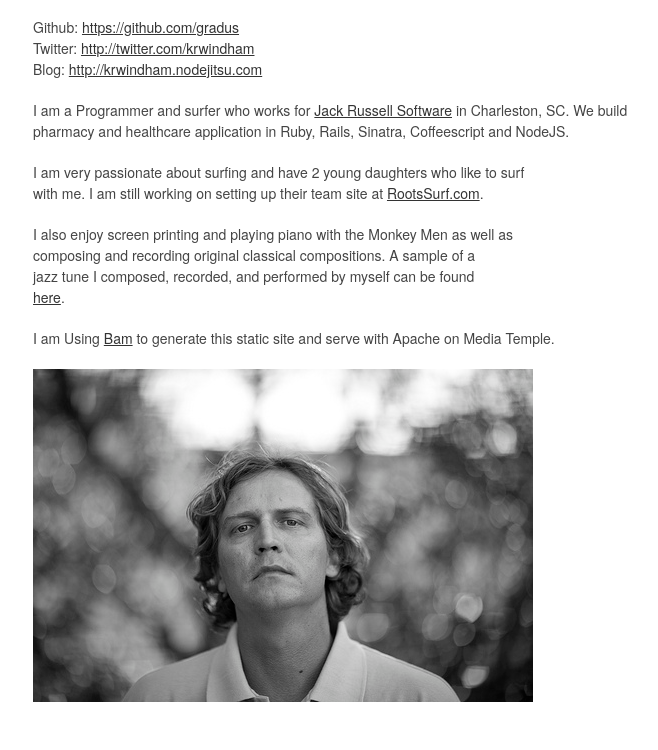
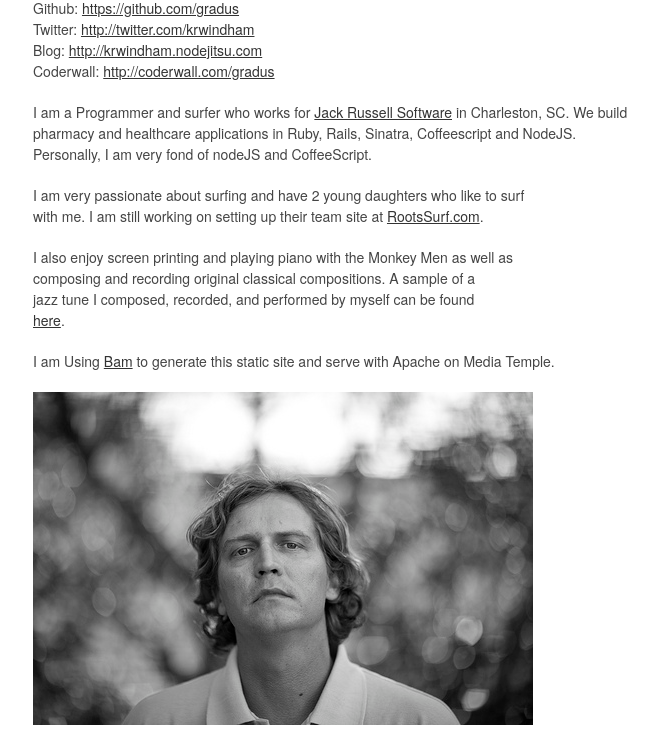
Before and after one commit to gradus/drgradus, a website: page gen/index.html in a window 1280 px wide. Shown: the part 149-899 px from the top of the page, without its empty margins (307-965 px from the left). Before the commit the page ends 876 px from the top, so only its background shows below. Drawn offline with nearby package versions, Linux system fonts and the light colour scheme.

Commit message:
add readme.  add content and style

```diff
--- a/gen/index.html
+++ b/gen/index.html
@@ -42,11 +42,9 @@
 
 <h5>Programmer, Surfer, Father, and Pianist</h5>
 
-<p><br /></p>
+<p><br /><br />Github:  <a href='https://github.com/gradus'>https://github.com/gradus</a><br />Twitter:  <a href='http://twitter.com/krwindham'>http://twitter.com/krwindham</a><br />Blog:  <a href='http://krwindham.nodejitsu.com'>http://krwindham.nodejitsu.com</a><br />Coderwall:  <a href='http://coderwall.com/gradus'>http://coderwall.com/gradus</a></p>
 
-<p>Github:  <a href='https://github.com/gradus'>https://github.com/gradus</a><br />Twitter:  <a href='http://twitter.com/krwindham'>http://twitter.com/krwindham</a><br />Blog:  <a href='http://krwindham.nodejitsu.com'>http://krwindham.nodejitsu.com</a></p>
-
-<p>I am a Programmer and surfer who works for <a href="http://jackhq.com">Jack Russell Software</a> in Charleston, SC.  We build pharmacy and healthcare application in Ruby, Rails, Sinatra, Coffeescript and NodeJS.</p>
+<p>I am a Programmer and surfer who works for <a href="http://jackhq.com">Jack Russell Software</a> in Charleston, SC.  We build pharmacy and healthcare applications in Ruby, Rails, Sinatra, Coffeescript and NodeJS.  Personally, I am very fond of nodeJS and CoffeeScript.</p>
 
 <p>I am very passionate about surfing and have 2 young daughters who like to surf<br />with me. I am still working on setting up their team site at <a href="http://rootssurf.com">RootsSurf.com</a>.</p>
 
--- a/gen/stylesheets/layout.css
+++ b/gen/stylesheets/layout.css
@@ -56,7 +56,8 @@
 	    font-weight: normal;
 	    font-style: normal; }
 */
-body { margin-top: 30px; text-align: center  }
+body { margin-top: 10px; text-align: center  }
+
 #wrap {
 	width:600px;
 	margin:0px auto;
--- a/stylesheets/layout.css
+++ b/stylesheets/layout.css
@@ -56,7 +56,8 @@
 	    font-weight: normal;
 	    font-style: normal; }
 */
-body { margin-top: 30px; text-align: center  }
+body { margin-top: 10px; text-align: center  }
+
 #wrap {
 	width:600px;
 	margin:0px auto;
```
Also changed, not shown: pages/index.md (+2 -4 lines), Readme.md (added).
